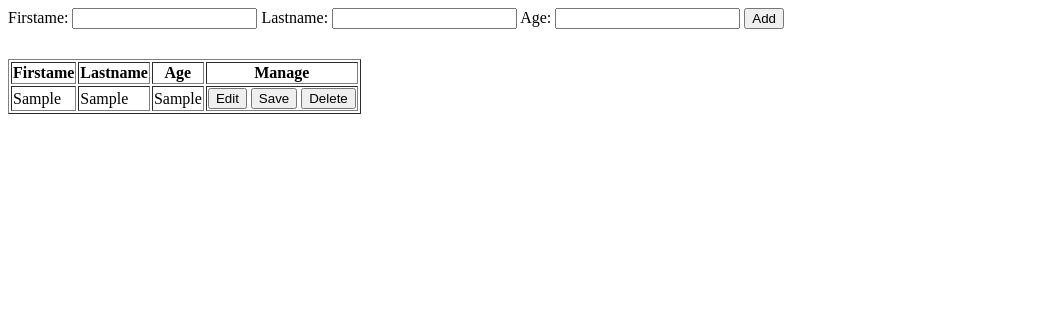
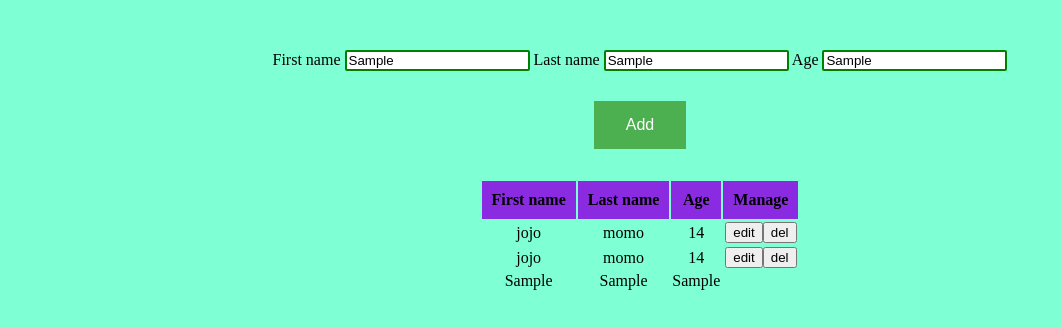
Before and after one commit to Jinoz6/Noy_test, a plain HTML site: page index.html in a window 1280 px wide. Both pictures are taken after typing "Sample", "Sample", "Sample" into the empty fields and a click on the button "Add". Shown: the whole page, without its empty margins (0-1062 px from the left). Drawn offline with Linux system fonts and the light colour scheme.

Commit message:
Add files via upload
v2

```diff
--- /dev/null
+++ b/index.css
@@ -0,0 +1,33 @@
+body {
+    background-color: aquamarine;
+}
+th{
+    padding: 10px;
+    background-color: blueviolet;
+}
+input[type=text] {
+    border: 2px solid green;
+    border-radius: 2px;
+  }
+.container{
+    text-align: center;
+    margin-top: 50px;
+
+}
+#table_data{
+    margin-left: auto;
+    margin-right: auto;
+}
+
+.button_add{
+    margin-top: 30px;
+    margin-bottom: 30px;
+    background-color: #4CAF50; /* Green */
+    border: none;
+    color: white;
+    padding: 15px 32px;
+    text-align: center;
+    text-decoration: none;
+    display: inline-block;
+    font-size: 16px;
+}
--- a/index.html
+++ b/index.html
@@ -1,120 +1,69 @@
-<html>
+<!DOCTYPE html>
+<html lang="en">
+
 <head>
-    <title>Noy test</title>
-    <style>
-      #wrapper {
-        margin-top: 30px;
-      }
-    </style>
+    <meta charset="UTF-8">
+    <meta name="viewport" content="width=device-width, initial-scale=1.0">
+    <link rel="stylesheet" href="index.css">
+    <title>Document</title>
 </head>
+
 <body>
+<div class="container">
     <div>
-      <label for="">Firstame:</label>
-      <input type="text" id="new_name" />
-      <label for="">Lastname:</label>
-      <input type="text" id="new_lastname" />
-      <label for="">Age:</label>
-      <input type="text" id="new_age" />
-      <input type="button" class="add" onclick="add_row();" value="Add" />
+        <label for="name">First name</label>
+        <input id="new_name" type="text">
+        <label for="name">Last name</label>
+        <input id="new_lastname" type="text">
+        <label for="name">Age</label>
+        <input id="new_age" type="text"><br/>
+        <input type="button" class=" button_add" value="Add" onclick="addRow()">
+
     </div>
-    <div id="wrapper">
-      <table id="data_table" border="1">
+
+    <div>
+        <table id="table_data">
             <tr>
-          <th>Firstame</th>
-          <th>Lastname</th>
-          <th>Age</th>
-          <th>Manage</th>
+                <th>
+                    First name
+                </th>
+                <th>
+                    Last name
+                </th>
+                <th>
+                     Age
+                </th>
+                <th>
+                    Manage
+                </th>
             </tr>
+
+            <tr>
+                <td>jojo</td>
+                <td>momo</td>
+                <td>14</td>
+                <td><input type="button" value="edit"><input type="button" value="del"></td>
+            </tr>
+            <tr>
+                <td>jojo</td>
+                <td>momo</td>
+                <td>14</td>
+                <td><input type="button" value="edit"><input type="button" value="del"></td>
+            </tr>
+
+
         </table>
     </div>
-    <script>
-      function add_row() {
-        var new_name = document.getElementById("new_name").value;
-        var new_lastname = document.getElementById("new_lastname").value;
-        var new_age = document.getElementById("new_age").value;
 
-        var table = document.getElementById("data_table");
-        var table_len = table.rows.length;
-        var row = (table.insertRow(table_len).outerHTML =
-          "<tr id='row" +
-          table_len +
-          "'><td id='name_row" +
-          table_len +
-          "'>" +
-          new_name +
-          "</td><td id='lastname_row" +
-          table_len +
-          "'>" +
-          new_lastname +
-          "</td><td id='age_row" +
-          table_len +
-          "'>" +
-          new_age +
-          "</td><td><input type='button' id='edit_button" +
-          table_len +
-          "' value='Edit' onclick='edit_row(" +
-          table_len +
-          ")'> <input type='button' id='save_button" +
-          table_len +
-          "' value='Save'  onclick='save_row(" +
-          table_len +
-          ")'> <input type='button' value='Delete'  onclick='delete_row(" +
-          table_len +
-          ")'></td></tr>");
 
-        document.getElementById("new_name").value = "";
-        document.getElementById("new_lastname").value = "";
-        document.getElementById("new_age").value = "";
-      }
+    </div>
+</div>
 
-      function edit_row(no) {
-        document.getElementById("edit_button" + no).style.display = "none";
-        document.getElementById("save_button" + no).style.display = "block";
 
-        var name = document.getElementById("name_row" + no);
-        var lastname = document.getElementById("lastname_row" + no);
-        var age = document.getElementById("age_row" + no);
 
-        var name_data = name.innerHTML;
-        var lastname_data = lastname.innerHTML;
-        var age_data = age.innerHTML;
 
-        name.innerHTML =
-          "<input type='text' id='name_text" +
-          no +
-          "' value='" +
-          name_data +
-          "'>";
-        lastname.innerHTML =
-          "<input type='text' id='lastname_text" +
-          no +
-          "' value='" +
-          lastname_data +
-          "'>";
-        age.innerHTML =
-          "<input type='text' id='age_text" +
-          no +
-          "' value='" +
-          age_data +
-          "'>";
-      }
+    <script src="index.js"></script>
 
-      function save_row(no) {
-        var name_val = document.getElementById("name_text" + no).value;
-        var lastname_val = document.getElementById("lastname_text" + no).value;
-        var age_val = document.getElementById("age_text" + no).value;
+</body>
 
-        document.getElementById("name_row" + no).innerHTML = name_val;
-        document.getElementById("lastname_row" + no).innerHTML = lastname_val;
-        document.getElementById("age_row" + no).innerHTML = age_val;
-
-        document.getElementById("edit_button" + no).style.display = "block";
-        document.getElementById("save_button" + no).style.display = "none";
-      }
-
-      function delete_row(no) {
-        document.getElementById("row" + no + "").outerHTML = "";
-      }
-    </script>
-  </body>
 </html>
--- /dev/null
+++ b/index.js
@@ -0,0 +1,49 @@
+function addRow() {
+    let new_name = document.getElementById("new_name").value;
+    let new_lastname = document.getElementById("new_lastname").value;
+    let new_age = document.getElementById("new_age").value;
+
+
+
+    let table = document.getElementById("table_data");
+    let table_len = table.length;
+    let row = table.insertRow(table_len);
+    let cell1 = row.insertCell(0);
+    let cell2 = row.insertCell(1);
+    let cell3 = row.insertCell(2);
+    let cell4 = row.insertCell(3);
+
+    function btn() {
+        var btn_edit = document.createElement("button");
+        var edit_text = document.createTextNode("Edit");
+        btn_edit.appendChild(edit_text);
+
+        var btn_del = documenet.createElement("button");
+        var del_text = docuemnt.createTextNode("Del");
+        btn_del.appendChild(del_text);
+
+
+
+
+        return btn_edit.outerHTML+btn_del.outerHTML;
+        // return `<input type="button" id="edit_btn" value="Edit" onlick="editRow">`+`<input type="button" id="del_btn" value="Del onclick="delRow">`
+    }
+
+
+    cell1.innerHTML = new_name;
+    cell2.innerHTML = new_lastname;
+    cell3.innerHTML = new_age;
+    cell4.innerHTML = btn();
+
+
+}
+
+function editRow(){
+
+
+}
+
+function delRow() {
+
+
+}
```
Lines whose indentation alone changed are shown as unchanged.
